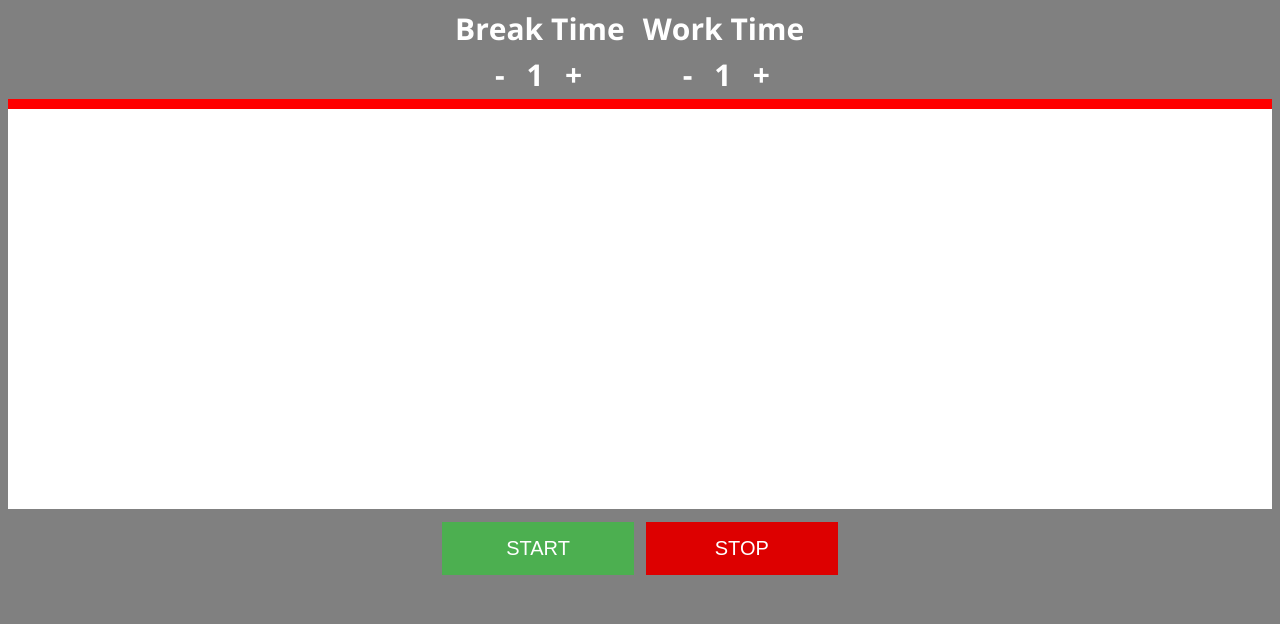
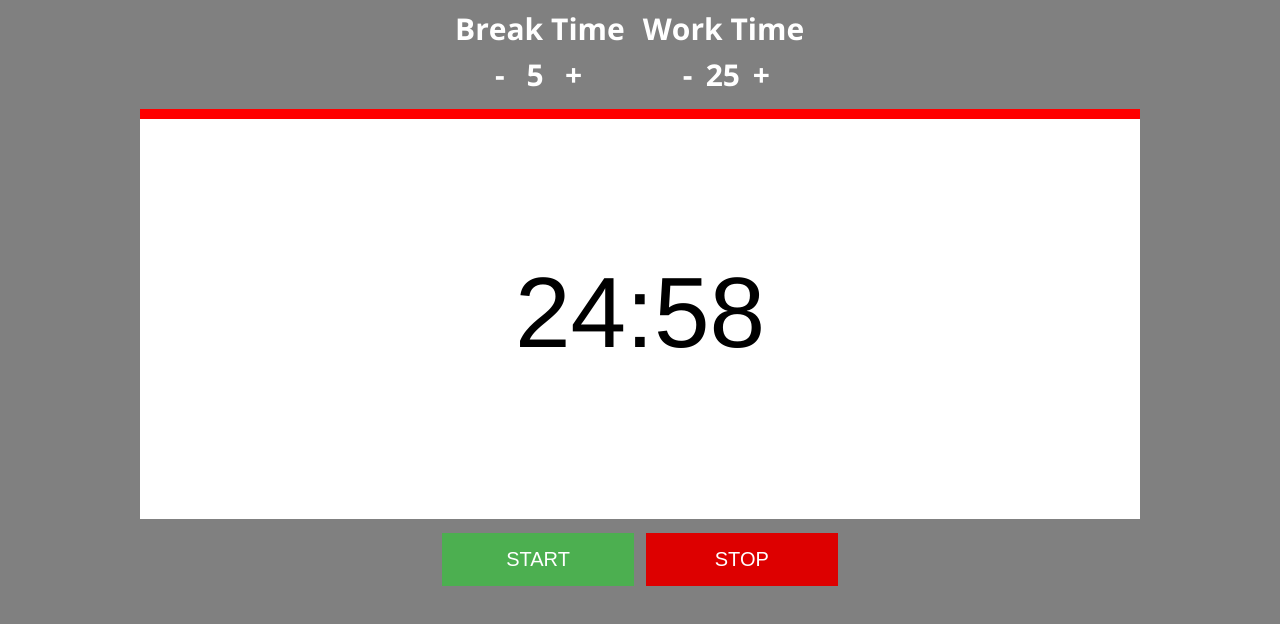
Before and after one commit to Player-ID/Front-End, a plain HTML site: page Pomodoro-Clock/index.html in a window 1280 px wide. Both pictures are taken after a click on the button "START". Drawn offline with nearby package versions, Linux system fonts and the light colour scheme.

Commit message:
Basic timer stuff

```diff
--- a/Pomodoro-Clock/css/style.css
+++ b/Pomodoro-Clock/css/style.css
@@ -36,11 +36,17 @@ body {
     text-align: center;
 }
 
+.canvas-wrapper {
+    border-top: 10px solid red;
+    width: 1000px;
+    height: 400px;
+    margin: auto;
+    margin-top: 10px;
+    margin-bottom: 10px;
+}
+
 #timer-canvas {
     background-color: white;
-    width: 100%;
-    height: 400px;
-    border-top: 10px solid red;
 }
 
 .button-wrapper {
--- a/Pomodoro-Clock/index.html
+++ b/Pomodoro-Clock/index.html
@@ -16,17 +16,17 @@
     <div class="option-wrapper">
       <div class="option">
         <div class="title">Break Time</div>
-        <div class="time-select"><div class="decrease">-</div><div class="length">1</div><div class="increase">+</div></div>
+        <div class="time-select"><div class="decrease" id="decrease-break">-</div><div class="length" id="break-length">5</div><div class="increase" id="increase-break">+</div></div>
       </div>
       <div class="option">
         <div class="title">Work Time</div>
-        <div class="time-select"><div class="decrease">-</div><div class="length">1</div><div class="increase">+</div></div>
+        <div class="time-select"><div class="decrease" id="decrease-work">-</div><div class="length" id="work-length">25</div><div class="increase" id="increase-work">+</div></div>
       </div>
     </div>
-    <canvas id="timer-canvas"></canvas>
+    <div class="canvas-wrapper"><canvas id="timer-canvas" width="1000px" height="400px"></canvas></div>
     <div class="button-wrapper">
-      <button class="button green-button">START</button>
-      <button class="button red-button">STOP</button>
+      <button class="button green-button" id="start">START</button>
+      <button class="button red-button" id="stop">STOP</button>
     </div>
   </body>
 </html>
--- a/Pomodoro-Clock/js/clock.js
+++ b/Pomodoro-Clock/js/clock.js
@@ -0,0 +1,105 @@
+var canvas;
+var context;
+var time = "Ready!";
+var intervalTimer;
+var breakMode = false;
+var breakLength = 5;
+var workLength = 25;
+var minute = 25;
+var second = 00;
+
+function tickTime() {
+    second--;
+    if (second < 0) {
+        second = 59;
+        minute--;
+    }
+
+    if (second < 10) {
+        time = String(minute) + ":0" + String(second);
+    } else {
+        time = String(minute) + ":" + String(second);
+    }
+
+    if (minute != 0 || second != 0) {
+        drawTime();
+    } else {
+        if (!breakMode) {
+            minute = breakLength;
+            second = 0;
+            drawTime();
+        } else {
+            time = "Ready!";
+            drawTime();
+            stopTimer();
+        }
+    }
+}
+
+function drawTime() {
+    context.clearRect(0, 0, canvas.width, canvas.height);
+    context.font = "100px Helvetica";
+    context.fillStyle = "black";
+    context.textAlign = "center";
+    context.textBaseline = "middle";
+    context.fillText(time, canvas.width / 2, canvas.height / 2);
+}
+
+function startTimer() {
+    stopTimer();
+    if (breakMode) {
+        minute = breakLength;
+        second = 0;
+    } else {
+        minute = workLength;
+        second = 0;
+    }
+    intervalTimer = setInterval(tickTime, 1000);
+}
+
+function stopTimer() {
+    if (intervalTimer != undefined) {
+        clearInterval(intervalTimer);
+    }
+}
+
+$(document).ready(function() {
+    canvas = document.getElementById("timer-canvas");
+    context = canvas.getContext("2d");
+    drawTime();
+
+    $('#start').on("click", function() {
+        startTimer();
+    })
+    $('#stop').on("click", function() {
+        stopTimer();
+    });
+    $('#increase-break').on("click", function() {
+        if (breakLength < 59) {
+            stopTimer();
+            breakLength++;
+            $('#break-length').html(String(breakLength));
+        }
+    });
+    $('#decrease-break').on("click", function() {
+        if (breakLength > 1) {
+            stopTimer();
+            breakLength--;
+            $('#break-length').html(String(breakLength));
+        }
+    });
+    $('#increase-work').on("click", function() {
+        if (workLength < 59) {
+            stopTimer();
+            workLength++;
+            $('#work-length').html(String(workLength));
+        }
+    });
+    $('#decrease-work').on("click", function() {
+        if (workLength > 1) {
+            stopTimer();
+            workLength--;
+            $('#work-length').html(String(workLength));
+        }
+    });
+});
```
